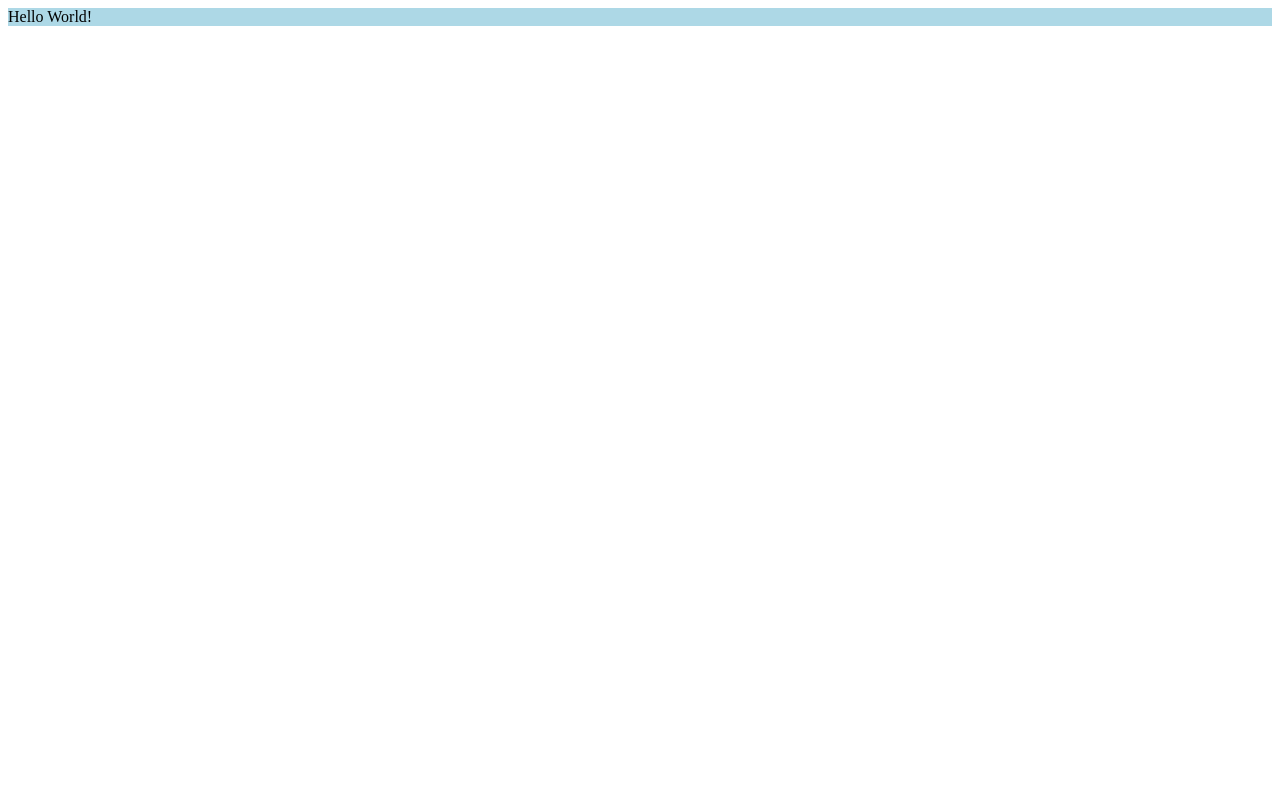
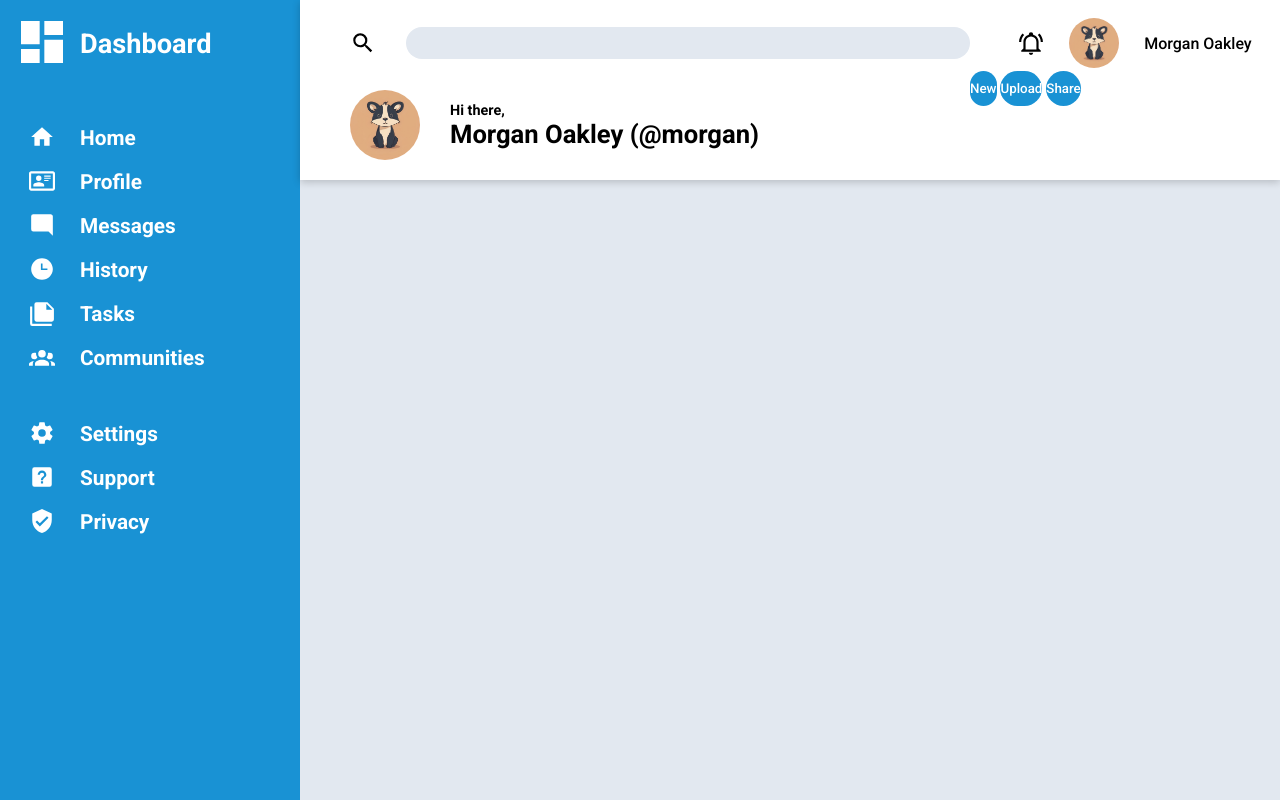
Before and after one commit to Sekaii22/top-dashboard, a plain HTML site: page index.html in a window 1280 px wide. Drawn offline with Linux system fonts and the light colour scheme.

Commit message:
Done styling of sidebar

```diff
--- a/index.html
+++ b/index.html
@@ -7,6 +7,50 @@
     <link rel="stylesheet" href="styles.css">
 </head>
 <body>
-    <div id="test">Hello World!</div>
+    <div class="sidebar">
+        <div class="logo-container">
+            <a href=""><img class="img-logo" src="assets/view-dashboard.svg" alt="dashboard logo"></a>
+            <p class="text-logo">Dashboard</p>
+        </div>
+        <ul class="navigation-container">
+            <li><a href=""><img class="icon" src="assets/home.svg" alt="home icon">Home</a></li>
+            <li><a href=""><img class="icon" src="assets/card-account-details-outline.svg" alt="profile icon">Profile</a></li>
+            <li><a href=""><img class="icon" src="assets/message-reply.svg" alt="message icon">Messages</a></li>
+            <li><a href=""><img class="icon" src="assets/clock-time-three.svg" alt="history icon">History</a></li>
+            <li><a href=""><img class="icon" src="assets/note-multiple.svg" alt="task icon">Tasks</a></li>
+            <li><a href=""><img class="icon" src="assets/account-group.svg" alt="community icon">Communities</a></li>
+        </ul>
+        <ul class="settings-container">
+            <li><a href=""><img class="icon" src="assets/cog.svg" alt="setting icon">Settings</a></li>
+            <li><a href=""><img class="icon" src="assets/help-box.svg" alt="support icon">Support</a></li>
+            <li><a href=""><img class="icon" src="assets/shield-check.svg" alt="privacy icon">Privacy</a></li>
+        </ul>
+    </div>
+
+    <div class="header">
+        <div class="search-container">
+            <img class="icon" src="assets/magnify.svg" alt="search-icon">
+            <input type="text" class="search-bar">
+        </div>
+        <div class="user-info-container">
+            <img class="icon" src="assets/bell-ring-outline.svg" alt="notification-icon">
+            <img class="user-profile-img" src="assets/images/2.png" alt="user profile image">
+            <a>Morgan Oakley</a>
+        </div>
+        <div class="user-greeting-container">
+            <img class="user-profile-img" src="assets/images/2.png" alt="user profile image">
+            <p class="greeting-text">Hi there,</p>
+            <p class="username-text">Morgan Oakley (@morgan)</p>
+        </div>
+        <div class="btn-container">
+            <div class="button-group">
+                <button type="button">New</button>
+                <button type="button">Upload</button>
+                <button type="button">Share</button>
+            </div>
+        </div>
+    </div>
+
+    <div class="content"></div>
 </body>
 </html>
--- a/styles.css
+++ b/styles.css
@@ -1,3 +1,208 @@
-#test {
-    background-color: lightblue;
+@font-face {
+    font-family: 'Roboto';
+    src: url('assets/fonts/Roboto-Bold.woff2') format('woff2'),
+        url('assets/fonts/Roboto-Bold.woff') format('woff');
+    font-weight: bold;
+    font-style: normal;
+    font-display: swap;
 }
+
+@font-face {
+    font-family: 'Roboto';
+    src: url('assets/fonts/Roboto-Medium.woff2') format('woff2'),
+        url('assets/fonts/Roboto-Medium.woff') format('woff');
+    font-weight: 500;
+    font-style: normal;
+    font-display: swap;
+}
+
+/* Reset */
+* {
+    padding: 0px;
+    margin: 0px;
+    box-sizing: border-box;
+}
+
+ul {
+    list-style-type: none;
+}
+
+a {
+    text-decoration: none;
+}
+
+a:visited {
+    color: unset;
+}
+
+/* General */
+
+* {
+    font-family: 'Roboto', Helvetica, sans-serif;
+}
+
+a:hover {
+    filter: brightness(85%);
+}
+
+a:active {
+    filter: brightness(70%);
+}
+
+body {
+    min-height: 100vh;
+    display: grid;
+    grid-template-columns: 300px 1fr;
+    grid-template-rows: 180px 1fr;
+    grid-template-areas:
+        "sidebar header"
+        "sidebar content";
+    background-color: rgb(226,232,240);
+}
+
+.sidebar {
+    grid-area: sidebar;
+    background-color: rgb(25,146,212);
+}
+
+.header {
+    grid-area: header;
+    background-color: white;
+}
+
+.content {
+    grid-area: content;
+}
+
+/* Sidebar */
+
+.sidebar {
+    display: grid;
+    grid-template-rows: auto auto auto 1fr;
+    gap: 50px;
+    padding: 14px;
+    color: white;
+}
+
+.logo-container {
+    display: grid;
+    grid-template-columns: auto 1fr;
+    gap: 10px;
+}
+
+.img-logo {
+    width: 56px;
+    filter: invert(100%);
+    justify-self: center;
+}
+
+.text-logo {
+    font-size: 1.7rem;
+    font-weight: bold;
+    justify-self: start;
+    align-self: center;
+}
+
+.navigation-container,
+.settings-container {
+    display: grid;
+    gap: 18px;
+}
+
+.sidebar li {
+    font-size: 1.3rem;
+    font-weight: bold;
+}
+
+.icon {
+    width: 26px;
+    height: auto;
+}
+
+.sidebar .icon {
+    filter: invert(100%);
+    margin: 0 25px 0 15px;
+    vertical-align: sub;
+}
+
+/* Header */
+
+.header {
+    display: grid;
+    grid-template-columns: 2fr 1fr;
+    grid-template-rows: 1fr 2fr;
+    padding: 16px 0 0 50px;
+    box-shadow: 0 2px 8px rgba(0, 0, 0, 0.2);
+}
+
+.search-container {
+    display: grid;
+    grid-template-columns: auto 1fr;
+    gap: 30px;
+    align-items: center;
+}
+
+.search-bar {
+    border: none;
+    border-radius: 16px;
+    height: 32px;
+    max-width: 600px;
+    background-color: rgb(226,232,240);
+    padding: 0 12px;
+}
+
+.user-profile-img {
+    width: 50px;
+    height: auto;
+    border-radius: 50%;
+}
+
+.user-info-container {
+    display: grid;
+    grid-template-columns: 7fr auto auto auto 1fr;
+    align-items: center;
+    gap: 25px;
+}
+
+.user-info-container .icon {
+    grid-column: 2;
+}
+
+.user-greeting-container {
+    display: grid;
+    grid-template-columns: 70px 1fr;
+    column-gap: 30px;
+}
+
+.user-greeting-container .user-profile-img {
+    grid-row: 1 / 3;
+    width: 70px;
+    justify-self: start;
+    align-self: center;
+}
+
+.greeting-text {
+    font-weight: bold;
+    font-size: 0.9rem;
+    align-self: end;
+}
+
+.username-text {
+    grid-column: 2;
+    font-weight: bold;
+    font-size: 1.6rem;
+    align-self: start;
+    white-space: wrap;
+}
+
+.btn-container {
+
+}
+
+button {
+    padding: 10px 0;
+    border: none;
+    border-radius: 20px;
+    background-color: rgb(25,146,212);
+    color: white;
+}
```
